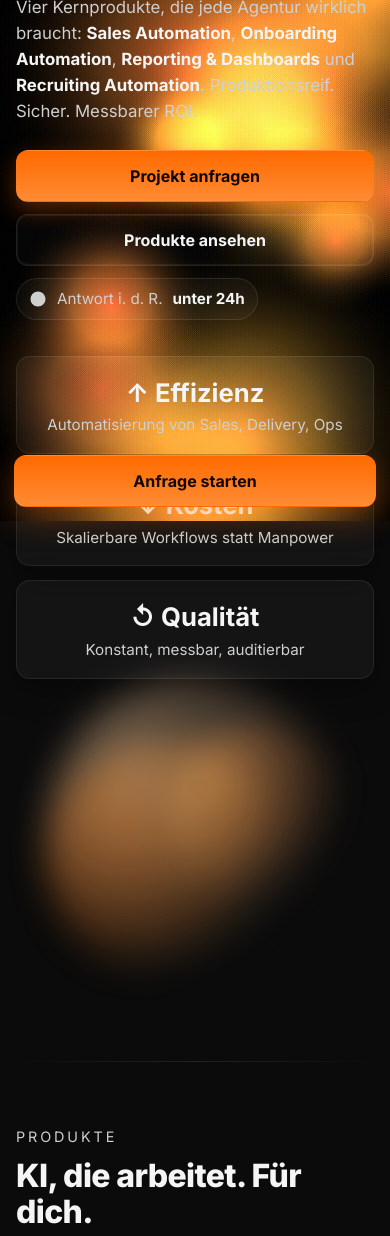
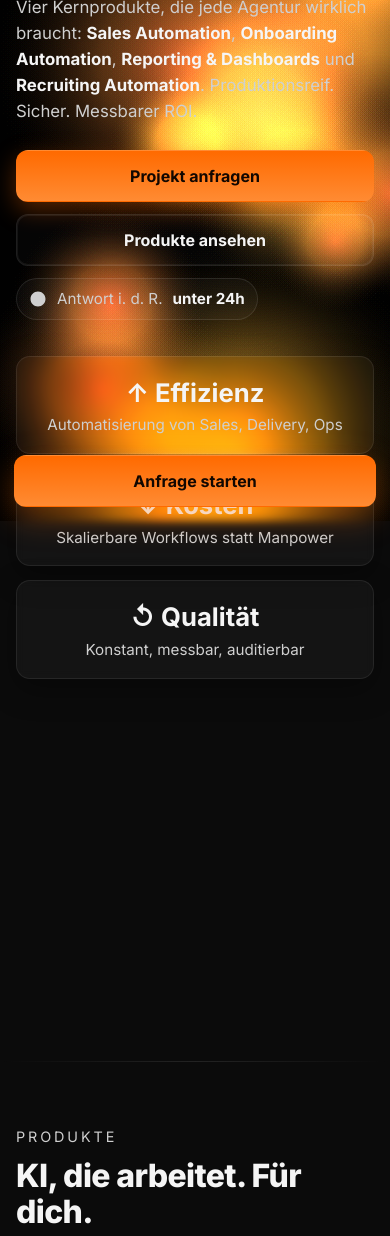
Before and after one commit to BederAmer/ActyviaAi-site, a plain HTML site: page index.html in a window 390 px wide. Shown: the part 323-1559 px from the top of the page. Drawn offline with Linux system fonts and the light colour scheme; animation ran at ten frames a second.

Commit message:
Update index.html

```diff
--- a/index.html
+++ b/index.html
@@ -411,17 +411,13 @@
     }
 
     /* Mobile: Hintergrundeffekte abschwächen */
-    @media (max-width: 768px) {
-      .bg-wrap {
-        background:
-          radial-gradient(1200px 800px at 70% 30%, rgba(255,106,0,0.08), transparent 60%),
-          radial-gradient(900px 680px at 15% 75%, rgba(255,139,51,0.06), transparent 62%),
-          radial-gradient(1000px 700px at 50% 50%, rgba(255,255,255,0.02), transparent 60%),
-          #0b0b0b;
-      }
-      .hero-visual .orb { opacity: 0.45 !important; filter: blur(16px); }
-      .noise { opacity: 0.015; }
-    }
+   @media (max-width: 768px) {
+  .bg-wrap {
+    background: #0b0b0b !important; /* Nur Schwarz, keine Verläufe */
+  }
+  .hero-visual .orb { display: none !important; } /* Orbs ganz ausblenden */
+  .noise { display: none !important; } /* Rausch-Overlay ausblenden */
+}
 
     /* ======================================================================
        Zusatz: kleine Utility-Animationen (Focus rings / hover glows)
```
